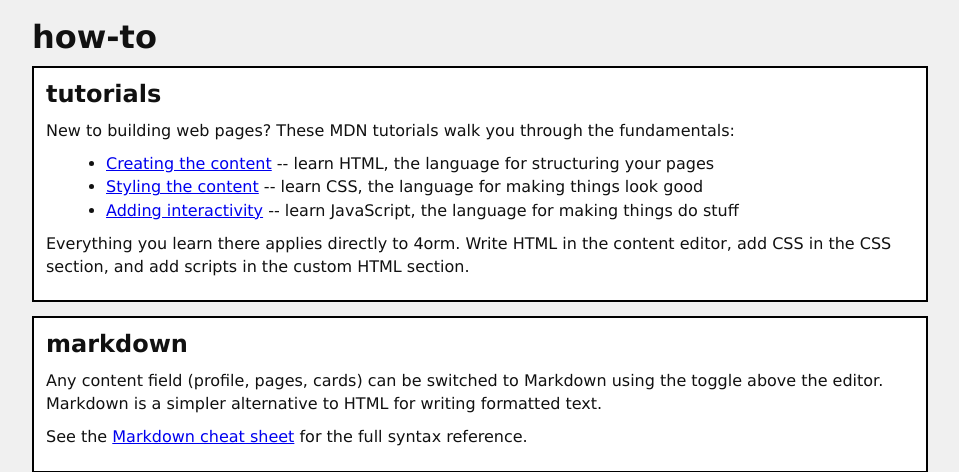
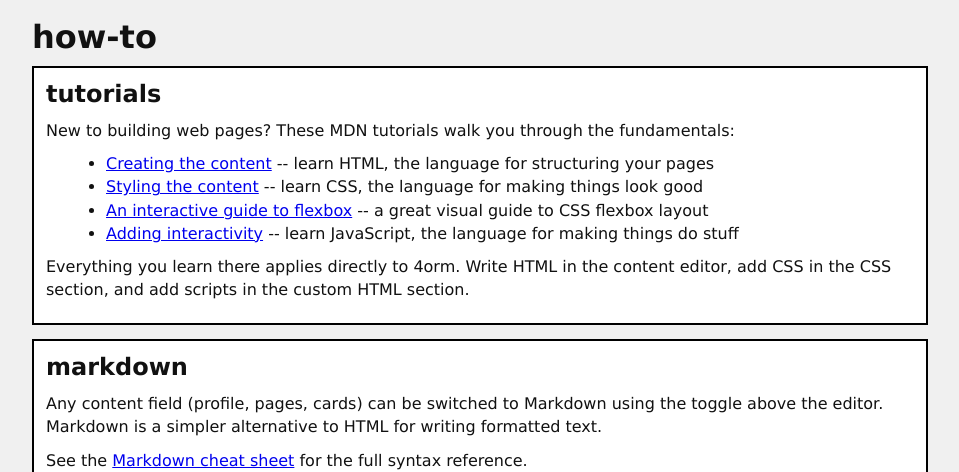
Before and after one commit to jackharrhy/4orm, a FastAPI app: page /how-to in a window 1280 px wide. Shown: the part 55-527 px from the top of the page, without its empty margins (160-1119 px from the left). Run offline with FastAPI, Linux system fonts and the light colour scheme.

Commit message:
docs: add Josh Comeau's flexbox guide to how-to tutorials

```diff
--- a/templates/how_to.html
+++ b/templates/how_to.html
@@ -25,6 +25,14 @@
           >Styling the content</a
         >
         -- learn CSS, the language for making things look good
+      </li>
+      <li>
+        <a
+          href="https://www.joshwcomeau.com/css/interactive-guide-to-flexbox/"
+          target="_blank"
+          >An interactive guide to flexbox</a
+        >
+        -- a great visual guide to CSS flexbox layout
       </li>
       <li>
         <a
```
